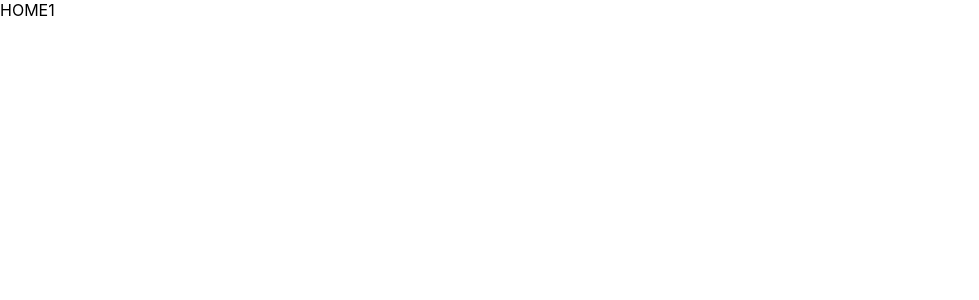
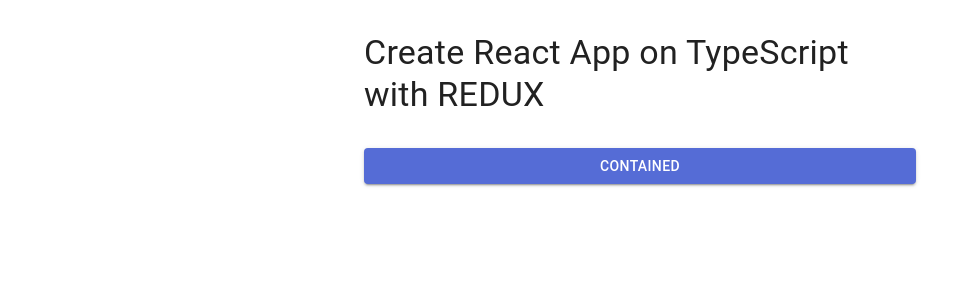
Before and after one commit to Salaev-Davlat001/burak-react, a React (Create React App) app: page / in a window 1280 px wide. Shown: the top 300 px of the page, without its empty margins (0-979 px from the left). Built offline with nearby package versions, Linux system fonts and the light colour scheme.

Commit message:
feat: MUI standart integration

```diff
--- a/package.json
+++ b/package.json
@@ -27,6 +27,9 @@
     ]
   },
   "dependencies": {
+    "@emotion/react": "^11.14.0",
+    "@emotion/styled": "^11.14.0",
+    "@mui/material": "^6.2.1",
     "@reduxjs/toolkit": "^2.5.0",
     "@testing-library/jest-dom": "^4.2.4",
     "@testing-library/react": "^9.5.0",
--- a/src/app/App.tsx
+++ b/src/app/App.tsx
@@ -1,8 +1,26 @@
 import React from "react";
 import "../css/app.css";
+import {
+  Box,
+  Button,
+  Container,
+  Stack,
+  Typography,
+} from "../../node_modules/@mui/material/index";
 
 function App() {
-  return <div>HOME1</div>;
+  return (
+    <Container maxWidth="sm">
+      <Stack flexDirection={"column"}>
+        <Box sx={{ my: 4 }}>
+          <Typography variant="h4" component={"h4"}>
+            Create React App on TypeScript with REDUX
+          </Typography>
+        </Box>
+        <Button variant="contained">Contained</Button>
+      </Stack>
+    </Container>
+  );
 }
 
 export default App;
--- a/src/index.tsx
+++ b/src/index.tsx
@@ -4,12 +4,18 @@
 import { store } from "./app/store";
 import App from "./app/App";
 import reportWebVitals from "./reportWebVitals";
+import CssBaseline from "@mui/material/CssBaseline";
+import { ThemeProvider } from "@mui/material/styles";
+import theme from "./theme";
 import "./css/index.css";
 
 ReactDOM.render(
   <React.StrictMode>
     <Provider store={store}>
-      <App />
+      <ThemeProvider theme={theme}>
+        <CssBaseline />
+        <App />
+      </ThemeProvider>
     </Provider>
   </React.StrictMode>,
   document.getElementById("root")
--- /dev/null
+++ b/src/theme.ts
@@ -0,0 +1,20 @@
+import { createTheme } from "@mui/material/styles";
+import { red } from "@mui/material/colors";
+
+// A custom theme for this app
+const theme = createTheme({
+  cssVariables: true,
+  palette: {
+    primary: {
+      main: "#556cd6",
+    },
+    secondary: {
+      main: "#19857b",
+    },
+    error: {
+      main: red.A400,
+    },
+  },
+});
+
+export default theme;
--- a/tsconfig.json
+++ b/tsconfig.json
@@ -1,5 +1,6 @@
 {
   "compilerOptions": {
+    "jsx": "react",
     "target": "ES6",
     "module": "ESNext",
     "strict": true,
```
Also changed, not shown: 1 other file (tests, documents, lock files or other folders).
